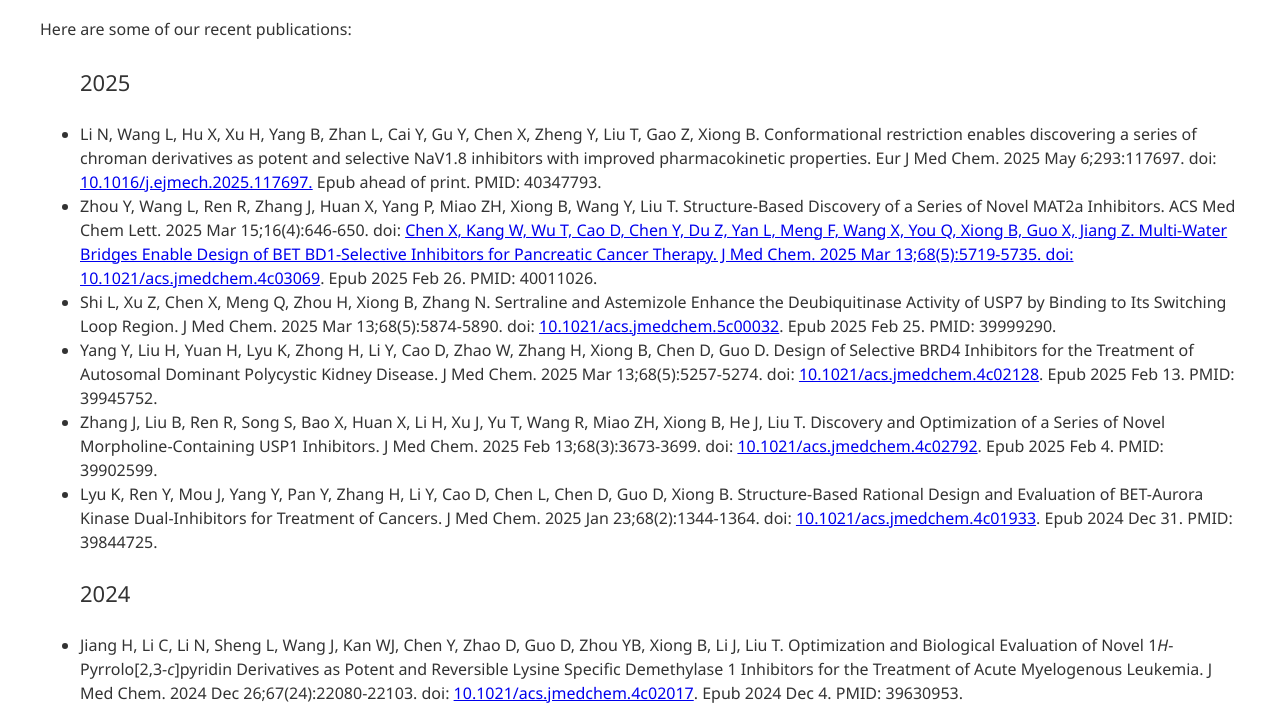
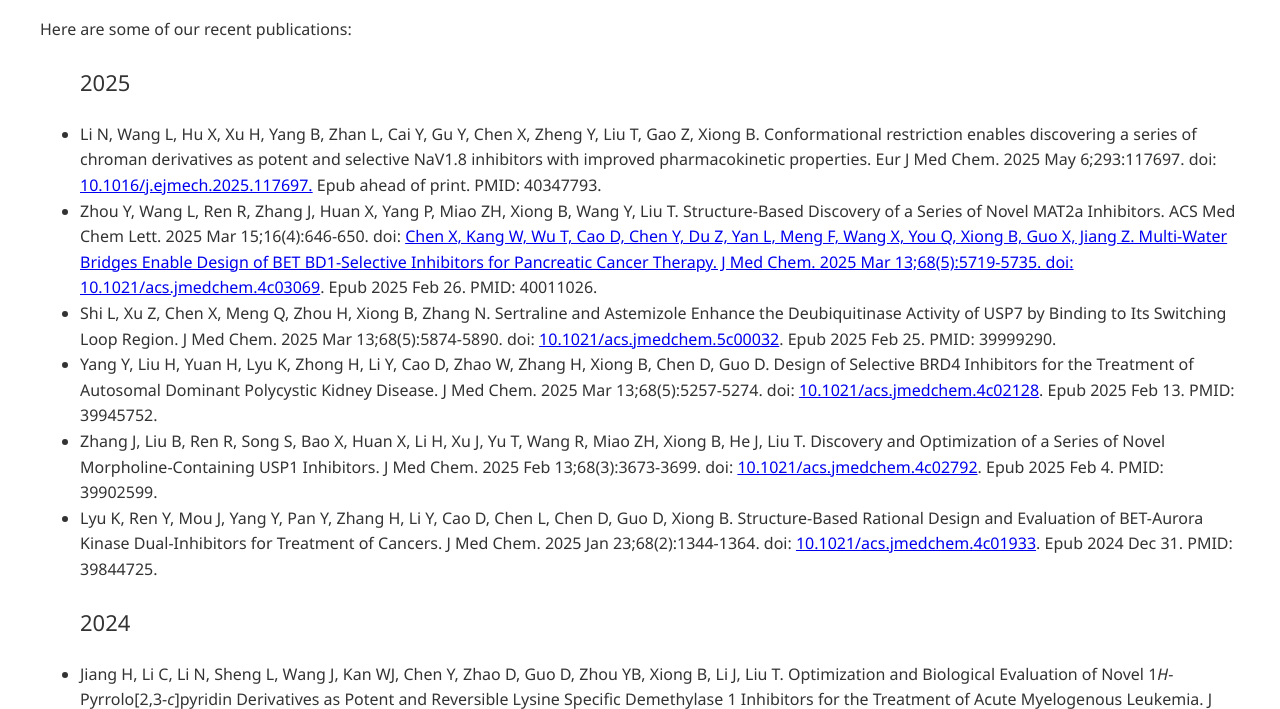
Before and after one commit to Xiongb-lab/xiongb-lab.github.io, a plain HTML site: page publications.html in a window 1280 px wide. Shown: the part 550-1259 px from the top of the page. Drawn offline with Linux system fonts and the light colour scheme.

Commit message:
modified

```diff
--- a/publications.html
+++ b/publications.html
@@ -105,7 +105,7 @@
     <section id="publications">
         <h2>Publications</h2>
         <p>Here are some of our recent publications:</p>
-        <ul style="line-height: 1.5;">
+        <ul style="line-height: 1.6;">
             <p style="font-size: 22px;">2025 </p>
             <li>Li N, Wang L, Hu X, Xu H, Yang B, Zhan L, Cai Y, Gu Y, Chen X, Zheng Y, Liu T, Gao Z, Xiong B. Conformational restriction enables discovering a series of chroman derivatives as potent and selective NaV1.8 inhibitors with improved pharmacokinetic properties. Eur J Med Chem. 2025 May 6;293:117697. doi: <a href="https://doi.org/10.1016/j.ejmech.2025.117697"> 10.1016/j.ejmech.2025.117697.</a> Epub ahead of print. PMID: 40347793.</li>
 <li>Zhou Y, Wang L, Ren R, Zhang J, Huan X, Yang P, Miao ZH, Xiong B, Wang Y, Liu T. Structure-Based Discovery of a Series of Novel MAT2a Inhibitors. ACS Med Chem Lett. 2025 Mar 15;16(4):646-650. doi: <a href="https://doi.org/10.1021/acsmedchemlett.5c00049> 10.1021/acsmedchemlett.5c00049. PMID: 40236535; PMCID: PMC11995214.</a></li>
```
